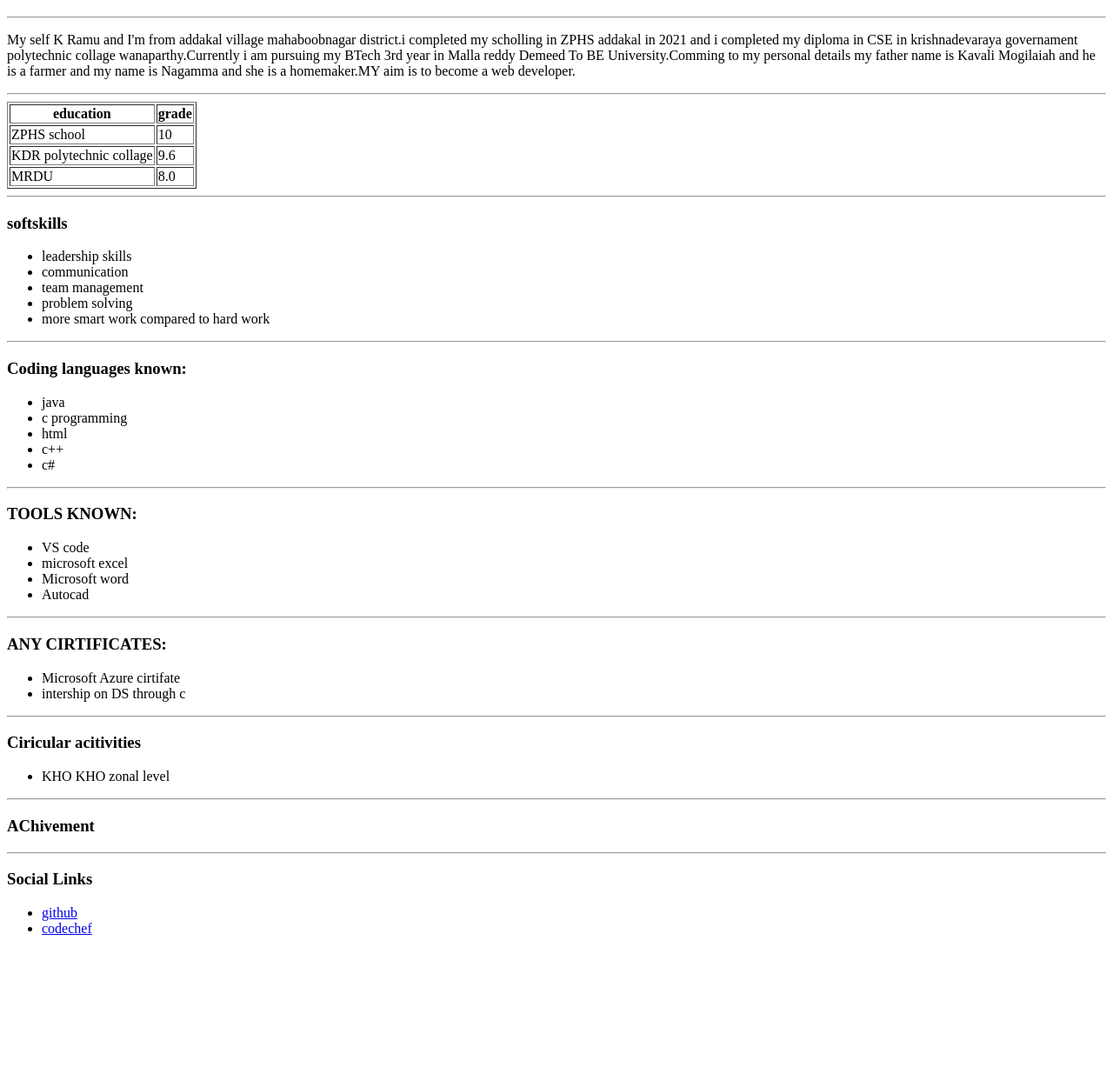
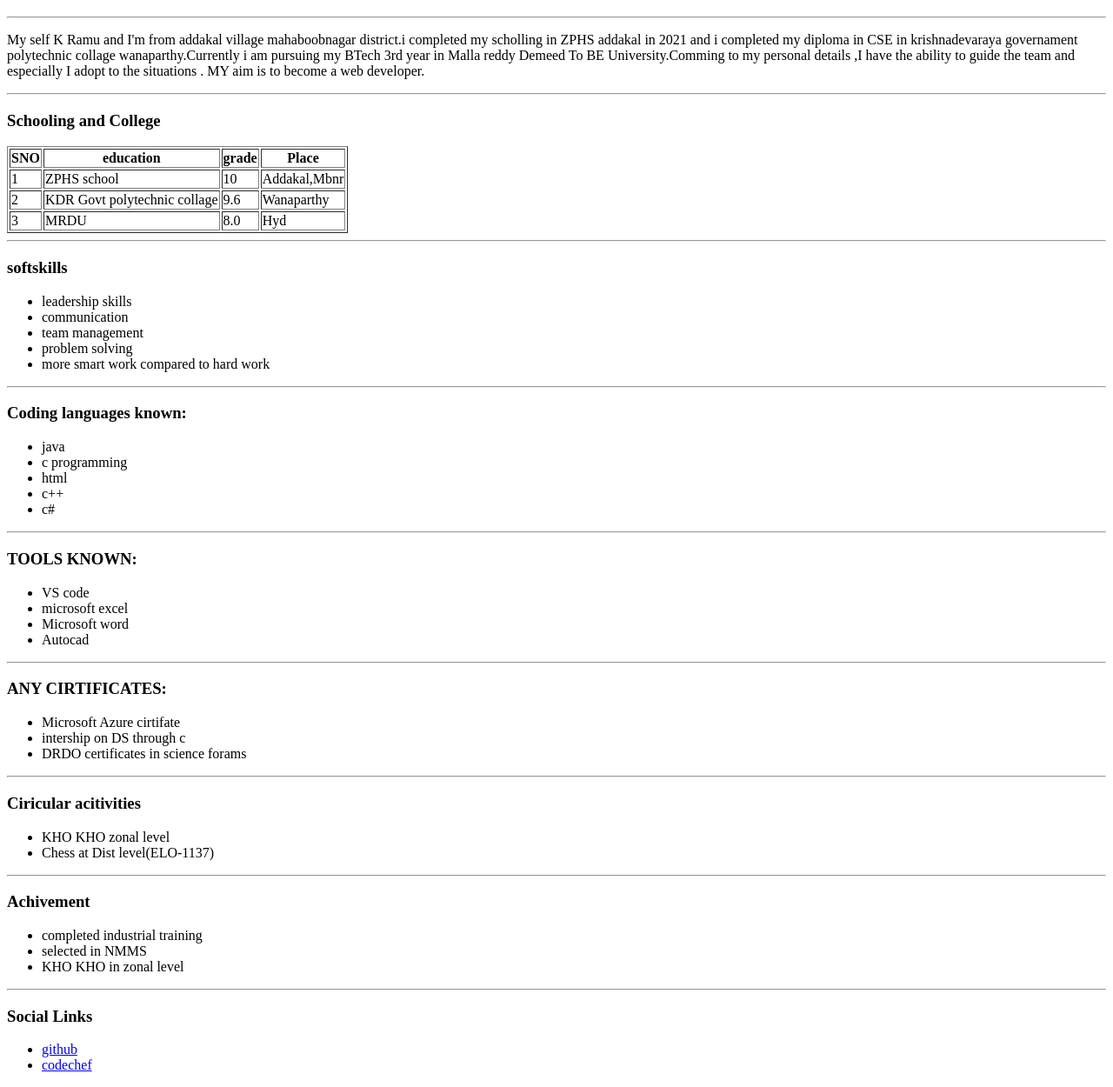
Before and after one commit to ramu2218/50dayscode, a plain HTML site: page day2/task.html in a window 1280 px wide. Shown: the part 183-1433 px from the top of the page at 87% size. Before the commit the page ends 1276 px from the top, so only its background shows below. Drawn offline with Linux system fonts and the light colour scheme.

Commit message:
Update task.html

```diff
--- a/day2/task.html
+++ b/day2/task.html
@@ -10,26 +10,35 @@
     <hr>
     <h1>K RAMU</h1>
     <hr>
-    <p>My self K Ramu and I'm from addakal village mahaboobnagar district.i completed my scholling in ZPHS addakal in 2021 and i completed my diploma in CSE in krishnadevaraya governament polytechnic collage wanaparthy.Currently i am pursuing my BTech 3rd year in Malla reddy Demeed To BE University.Comming to my personal details my father name is Kavali Mogilaiah and he is a farmer and my name is Nagamma and she is a homemaker.MY aim is to become a web developer.</p>
+    <p>My self K Ramu and I'm from addakal village mahaboobnagar district.i completed my scholling in ZPHS addakal in 2021 and i completed my diploma in CSE in krishnadevaraya governament polytechnic collage wanaparthy.Currently i am pursuing my BTech 3rd year in Malla reddy Demeed To BE University.Comming to my personal details ,I have the ability to guide the team and especially I adopt to the situations . MY aim is to become a web developer.</p>
     <hr>
+    <h3>Schooling and College</h3>
     <table border="1">
         <tr>
+            <th>SNO</th>
             <th>education</th>
             <th>grade</th>
+            <th>Place</th>
         </tr>
         <tr>
+            <td>1</td>
             <td>ZPHS school</td>
             <td>10</td>
+            <td>Addakal,Mbnr</td>
         </tr>
         <tr>
-            <td>KDR polytechnic collage</td>
+            <td>2</td>
+            <td>KDR Govt polytechnic collage</td>
             <td>9.6</td>
+            <td>Wanaparthy</td>
         </tr>
         <tr>
+            <td>3</td>
             <td>
                 MRDU
             </td>
             <td>8.0</td>
+            <td>Hyd</td>
         </tr>
     </table>
     <hr>
@@ -63,14 +72,21 @@
     <ul>
         <li>Microsoft Azure cirtifate</li>
         <li>intership on DS through c</li>
+        <li>DRDO certificates in science forams</li>
     </ul>
     <hr>
     <h3>Ciricular acitivities</h3>
     <ul>
         <li>KHO KHO zonal level</li>
+        <li>Chess at Dist level(ELO-1137)</li>
     </ul>
     <hr>
-    <h3>AChivement</h3>
+    <h3>Achivement</h3>
+    <ul>
+        <li>completed industrial training</li>
+        <li>selected in NMMS</li>
+        <li>KHO KHO in zonal level </li>
+    </ul>
     <hr>
     <h3>Social Links</h3>
     <ul>
```
